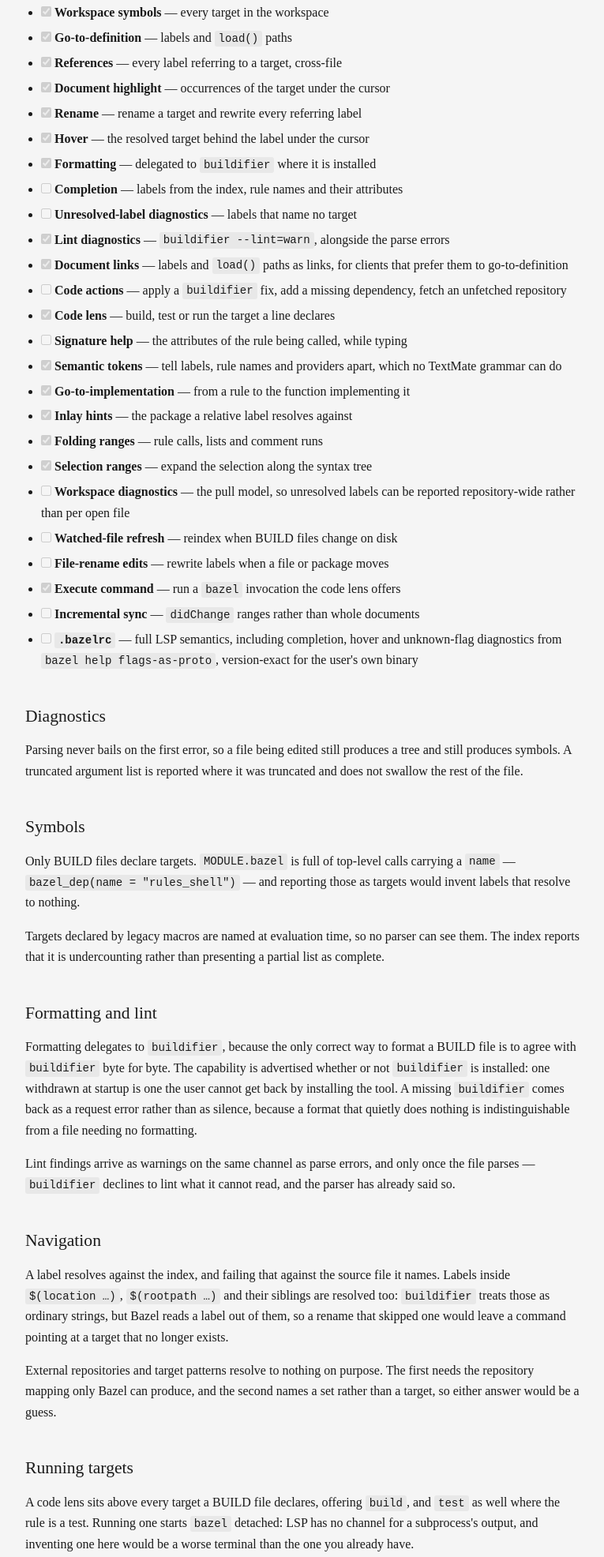
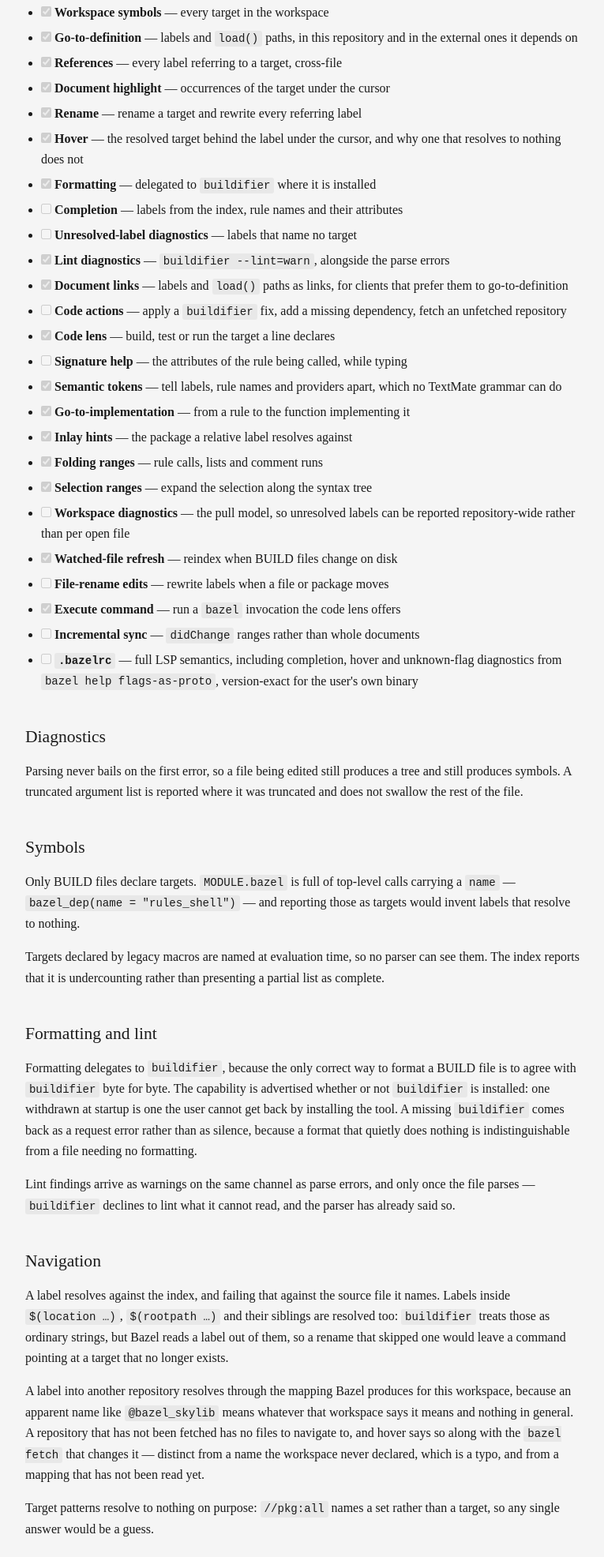
Before and after one commit to barrettruth/bazel-language-server, an Astro site in the folder site/: page /features in a window 1280 px wide. Shown: the part 229-2201 px from the top of the page at 79% size, without its empty margins (256-1021 px from the left). Built offline with nearby package versions, Linux system fonts and the light colour scheme; Astro itself is replaced by a stand-in of ours; a web font is replaced by a local one.

Commit message:
docs: say that a label resolves into the repository it names

```diff
--- a/site/src/pages/features.mdx
+++ b/site/src/pages/features.mdx
@@ -10,11 +10,13 @@
       recovering parser
 - [x] **Document symbols** — every target declared in a BUILD file
 - [x] **Workspace symbols** — every target in the workspace
-- [x] **Go-to-definition** — labels and `load()` paths
+- [x] **Go-to-definition** — labels and `load()` paths, in this repository and
+      in the external ones it depends on
 - [x] **References** — every label referring to a target, cross-file
 - [x] **Document highlight** — occurrences of the target under the cursor
 - [x] **Rename** — rename a target and rewrite every referring label
-- [x] **Hover** — the resolved target behind the label under the cursor
+- [x] **Hover** — the resolved target behind the label under the cursor, and
+      why one that resolves to nothing does not
 - [x] **Formatting** — delegated to `buildifier` where it is installed
 - [ ] **Completion** — labels from the index, rule names and their attributes
 - [ ] **Unresolved-label diagnostics** — labels that name no target
@@ -33,7 +35,7 @@
 - [x] **Selection ranges** — expand the selection along the syntax tree
 - [ ] **Workspace diagnostics** — the pull model, so unresolved labels can be
       reported repository-wide rather than per open file
-- [ ] **Watched-file refresh** — reindex when BUILD files change on disk
+- [x] **Watched-file refresh** — reindex when BUILD files change on disk
 - [ ] **File-rename edits** — rewrite labels when a file or package moves
 - [x] **Execute command** — run a `bazel` invocation the code lens offers
 - [ ] **Incremental sync** — `didChange` ranges rather than whole documents
@@ -78,9 +80,15 @@
 label out of them, so a rename that skipped one would leave a command pointing
 at a target that no longer exists.
 
-External repositories and target patterns resolve to nothing on purpose. The
-first needs the repository mapping only Bazel can produce, and the second names
-a set rather than a target, so either answer would be a guess.
+A label into another repository resolves through the mapping Bazel produces for
+this workspace, because an apparent name like `@bazel_skylib` means whatever
+that workspace says it means and nothing in general. A repository that has not
+been fetched has no files to navigate to, and hover says so along with the
+`bazel fetch` that changes it — distinct from a name the workspace never
+declared, which is a typo, and from a mapping that has not been read yet.
+
+Target patterns resolve to nothing on purpose: `//pkg:all` names a set rather
+than a target, so any single answer would be a guess.
 
 ## Running targets
 
```
Also changed, not shown: README.md.
